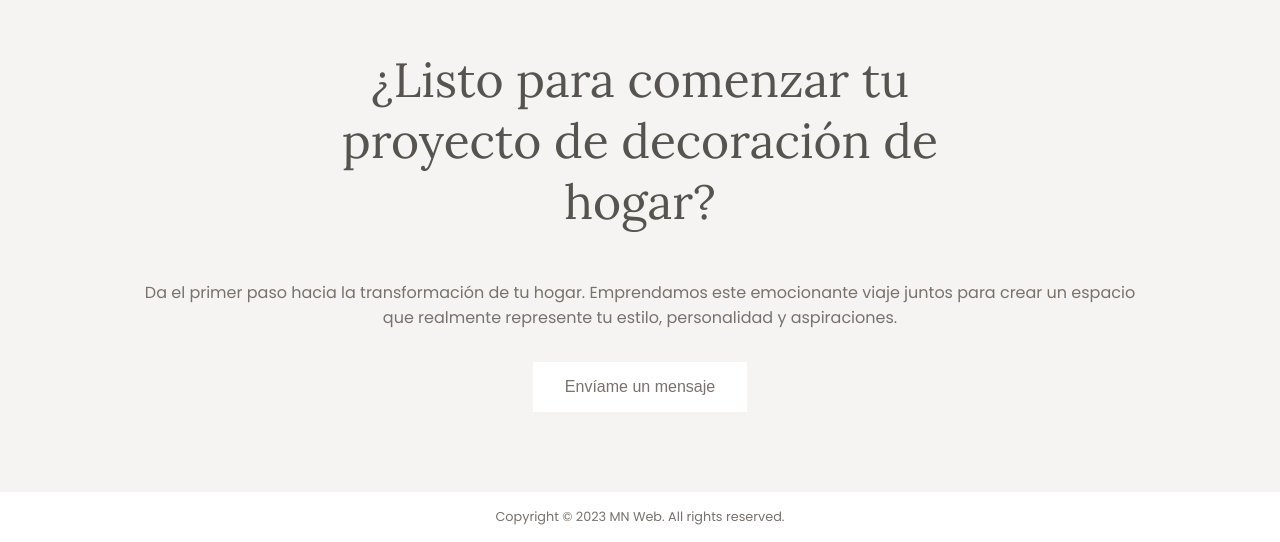
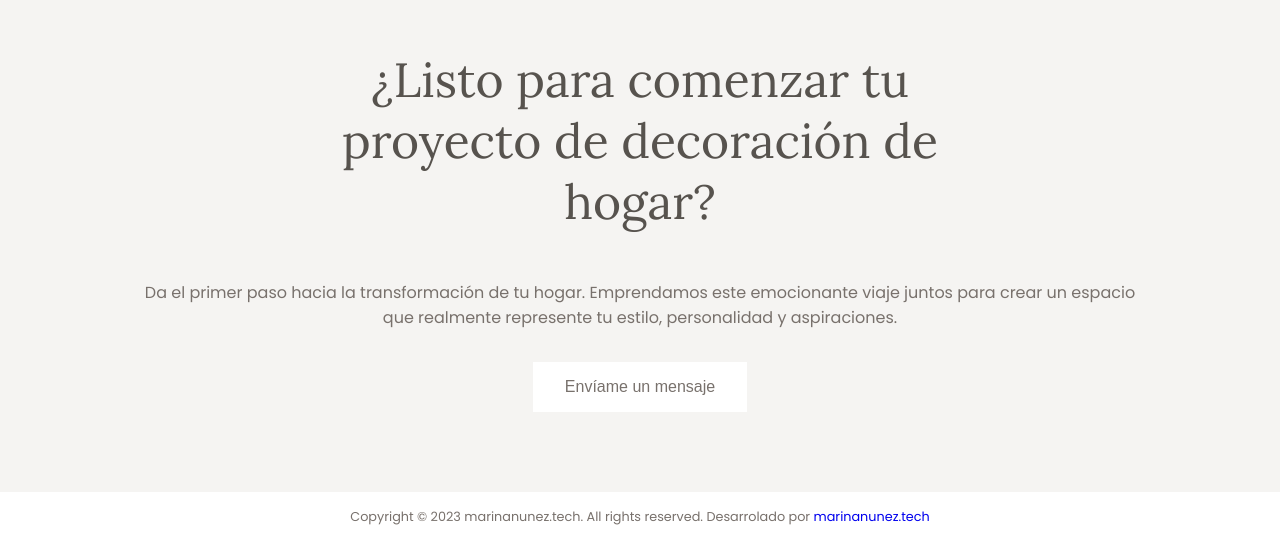
Before and after one commit to marina-nh/Deco, a plain HTML site: page index.html in a window 1280 px wide. Shown: the part 3659-4201 px from the top of the page. Drawn offline with Linux system fonts and the light colour scheme.

Commit message:
Completed

```diff
--- a/index.html
+++ b/index.html
@@ -105,7 +105,7 @@
     </div>
   </footer>
   <div class="footer__bar">
-    <p>Copyright © 2023 MN Web. All rights reserved.</p>
+    <p>Copyright © 2023 marinanunez.tech. All rights reserved. Desarrolado por <a href="marinanunez.tech" name="marinanunez">marinanunez.tech</a></p>
   </div>
 </body>
 
```
